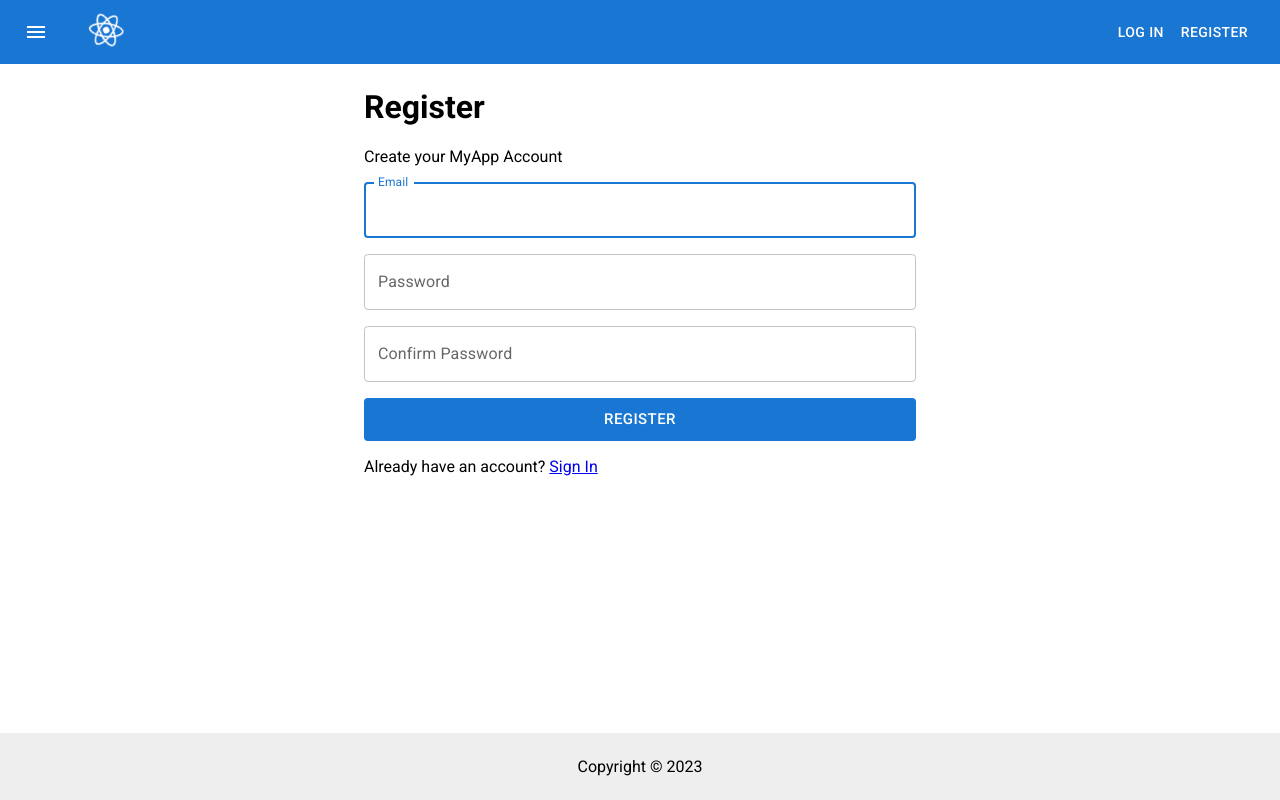
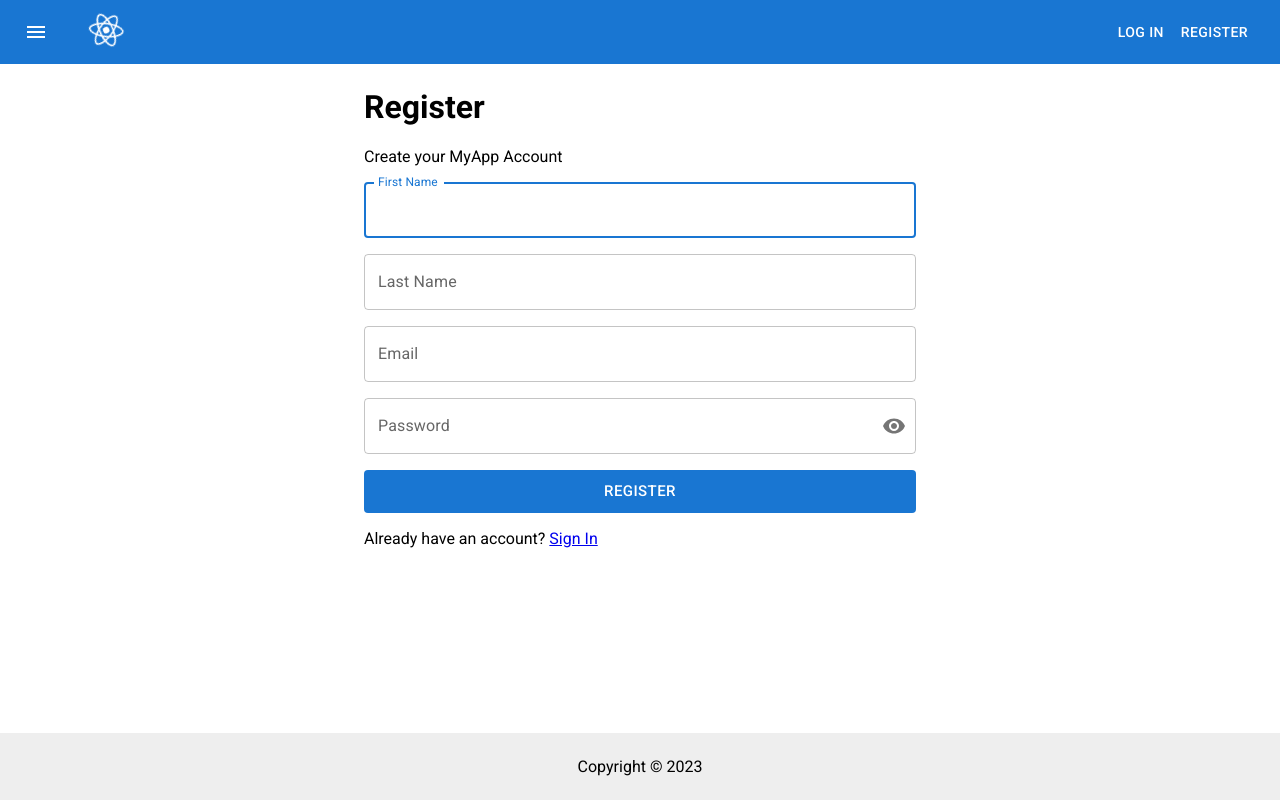
Before and after one commit to harrynortham/firebase, a React (Create React App) app: page /register in a window 1280 px wide. Built offline with nearby package versions, Linux system fonts and the light colour scheme.

Commit message:
Registration. Removed password confirm field, added first name and last name. Added input adornment

```diff
--- a/src/pages/Login.js
+++ b/src/pages/Login.js
@@ -8,6 +8,8 @@
   alert("Submitted");
   e.preventDefault();
 };
+
+// Rate limit authentication Logins or registration. Check google auth docs and web
 
 const Login = () => {
   return (
--- a/src/pages/Register.js
+++ b/src/pages/Register.js
@@ -1,23 +1,35 @@
+import { useState } from "react";
 import Container from "@mui/material/Container";
 import Box from "@mui/material/Box";
 import Button from "@mui/material/Button";
 import TextField from "@mui/material/TextField";
+import InputAdornment from "@mui/material/InputAdornment";
+import Visibility from "@mui/icons-material/Visibility";
+import VisibilityOff from "@mui/icons-material/VisibilityOff";
+import IconButton from "@mui/material/IconButton";
 import { Link } from "react-router-dom";
 import "./Register.scss";
 import { useForm } from "react-hook-form";
 
-// Check react hook form on how to validate onChange and then submit form after
-// Validate that password fields match
+// Validate that password fields match https://stackoverflow.com/questions/70480928/how-to-validate-password-and-confirm-password-in-react-hook-form-is-there-any-v/71429960#71429960
+// REGEX rules for password https://stackoverflow.com/questions/19605150/regex-for-password-must-contain-at-least-eight-characters-at-least-one-number-a
 
 const Register = () => {
   const {
-    register,
-    getValues,
     handleSubmit,
     formState: { errors },
+    register,
   } = useForm();
 
   const onSubmit = (data) => console.log(data);
+
+  const [showPassword, setShowPassword] = useState(false);
+
+  const handleClickShowPassword = () => setShowPassword((show) => !show);
+
+  const handleMouseDownPassword = (event) => {
+    event.preventDefault();
+  };
 
   return (
     <Container maxWidth="sm">
@@ -32,8 +44,32 @@
         <TextField
           sx={{ mb: 2 }}
           fullWidth
+          label="First Name"
+          autoFocus
+          autoComplete="on"
+          variant="outlined"
+          {...register("firstName", {
+            required: "The First Name field is required",
+          })}
+          error={!!errors?.firstName}
+          helperText={errors?.firstName ? errors.firstName.message : null}
+        />
+        <TextField
+          sx={{ mb: 2 }}
+          fullWidth
+          label="Last Name"
+          autoComplete="on"
+          variant="outlined"
+          {...register("lastName", {
+            required: "The Last Name field is required",
+          })}
+          error={!!errors?.lastName}
+          helperText={errors?.lastName ? errors.lastName.message : null}
+        />
+        <TextField
+          sx={{ mb: 2 }}
+          fullWidth
           label="Email"
-          autoFocus
           autoComplete="on"
           variant="outlined"
           {...register("email", {
@@ -52,32 +88,34 @@
           label="Password"
           variant="outlined"
           autoComplete="off"
-          type="password"
+          type={showPassword ? "text" : "password"}
+          InputProps={{
+            endAdornment: (
+              <InputAdornment position="end">
+                <IconButton
+                  aria-label="toggle password visibility"
+                  onClick={handleClickShowPassword}
+                  onMouseDown={handleMouseDownPassword}
+                  edge="end"
+                >
+                  {showPassword ? <VisibilityOff /> : <Visibility />}
+                </IconButton>
+              </InputAdornment>
+            ),
+          }}
           {...register("password", {
             required: "The Password field is required",
+            pattern: {
+              value:
+                /^(?=.*?[A-Z])(?=.*?[a-z])(?=.*?[0-9])(?=.*?[#?!@$%^&*-]).{8,}$/i,
+              message:
+                "Password must be at least 8 characters long, contain both uppercase and lowercase letters, contain at least one number and contain at least on special character",
+            },
           })}
           error={!!errors?.password}
           helperText={errors?.password ? errors.password.message : null}
         />
-        <TextField
-          sx={{ mb: 2 }}
-          fullWidth
-          label="Confirm Password"
-          autoComplete="off"
-          variant="outlined"
-          type="password"
-          {...register("confirmPassword", {
-            required: "The Confirm Password field is required",
-            validate: (value) => {
-              const { password } = getValues();
-              return password === value || "Passwords should match!";
-            },
-          })}
-          error={!!errors?.confirmPassword}
-          helperText={
-            errors?.confirmPassword ? errors.confirmPassword.message : null
-          }
-        />
+
         <Button
           variant="contained"
           size="large"
```
Also changed, not shown: src/config/firebase.js (+6 -1 lines).
